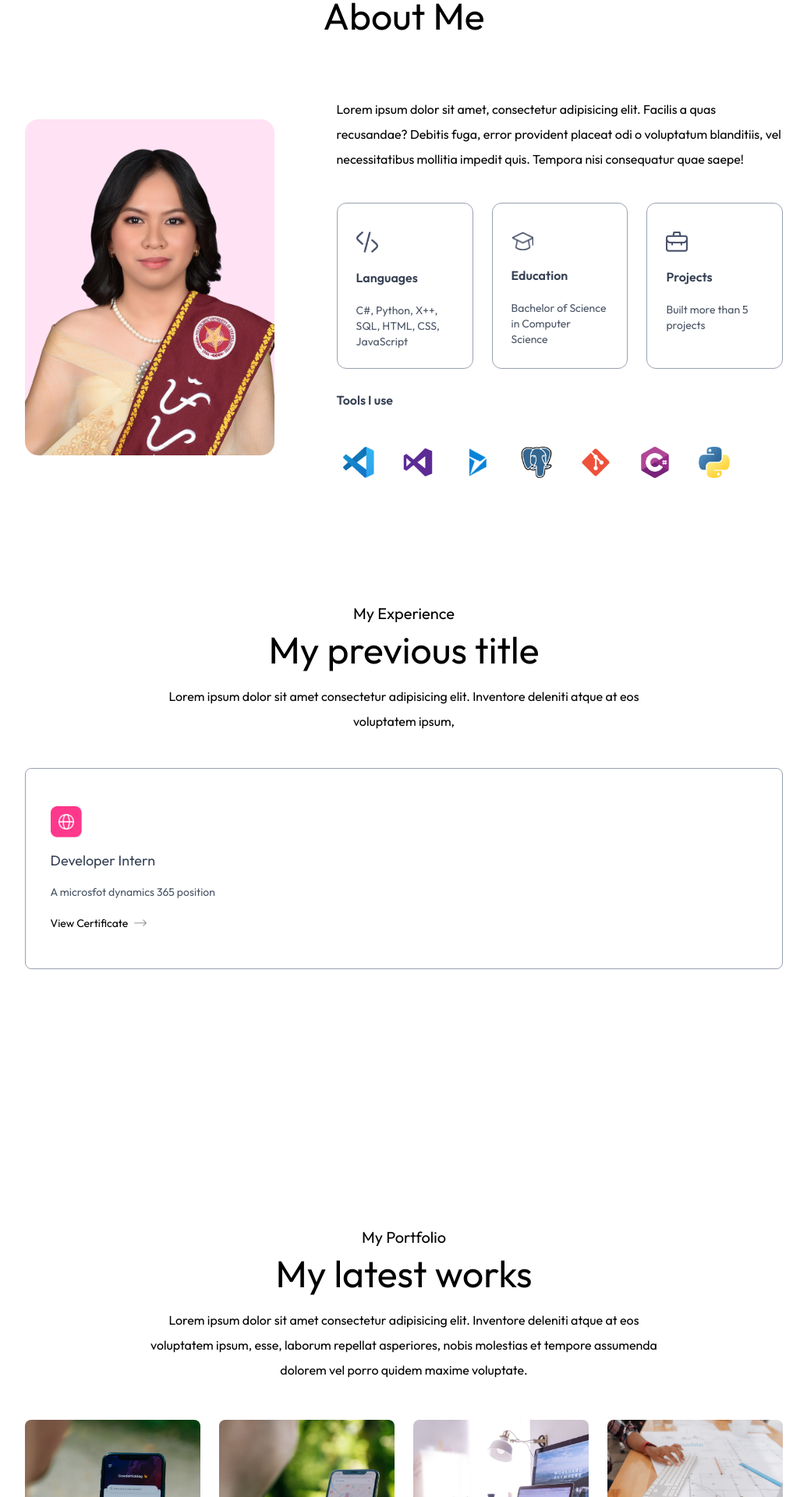
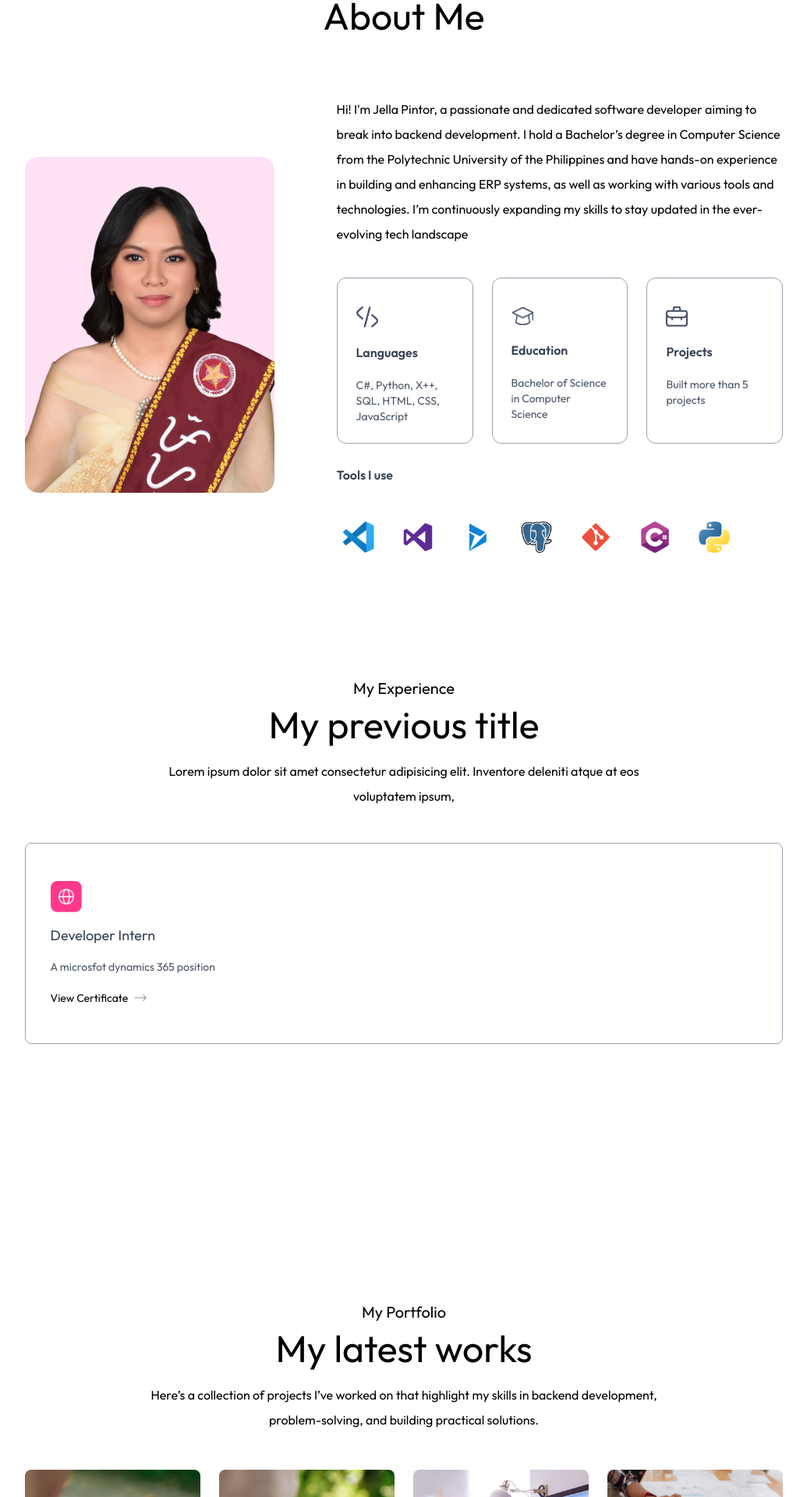
Before and after one commit to Jellepi/my-portfolio, a Next.js app: page / in a window 1280 px wide. Shown: the part 880-2800 px from the top of the page at 78% size, without its empty margins (122-1157 px from the left). Built offline with nearby package versions, Linux system fonts and the light colour scheme; a web font is replaced by a local one.

Commit message:
updated the descriptions

```diff
--- a/app/components/About.jsx
+++ b/app/components/About.jsx
@@ -46,8 +46,9 @@ const About = ({isDarkMode}) => {
             className='flex-1'>
                 <p
                 className='mb-10 max-w-2xl'
-                >Lorem ipsum dolor sit amet, consectetur adipisicing elit. Facilis a quas recusandae? Debitis fuga, error provident placeat odi
-                    o voluptatum blanditiis, vel necessitatibus mollitia impedit quis. Tempora nisi consequatur quae saepe!</p>
+                >Hi! I'm Jella Pintor, a passionate and dedicated software developer aiming to break into backend development.
+                 I hold a Bachelor’s degree in Computer Science from the Polytechnic University of the Philippines
+                 and have hands-on experience in building and enhancing ERP systems, as well as working with various tools and technologies. I’m continuously expanding my skills to stay updated in the ever-evolving tech landscape </p>
             <motion.ul className='grid grid-cols-1 sm:grid-cols-3 gap-6 max-w-2xl'
             initial={{ opacity: 0}}
             whileInView={{ opacity: 1}}
--- a/app/components/Contact.jsx
+++ b/app/components/Contact.jsx
@@ -56,9 +56,9 @@ const Contact = () => {
       whileInView={{opacity: 1}}
       transition={{duration: 0.5,delay: 0.7}}
       >
-        Lorem ipsum dolor sit amet consectetur adipisicing elit.
-        nobis molestias et tempore assumenda dolorem vel
-        porro quidem maxime voluptate.
+        I’d love to connect! Whether it’s about opportunities,
+        collaborations, or just sharing ideas,
+        feel free to reach out and I’ll get back to you as soon as I can.
       </motion.p>
 
       <motion.form className='max-w-2xl mx-auto' onSubmit={onSubmit}
--- a/app/components/Hero.jsx
+++ b/app/components/Hero.jsx
@@ -34,7 +34,7 @@ const Hero = () => {
             whileInView={{opacity: 1}}
             transition={{duration: 0.6,delay: 0.7}}
 >
-            I am an aspiring backend developer from the Philippines, eager to learna and explore different technologies.
+            I’m an aspiring backend developer from the Philippines with a strong passion for learning and exploring new technologies. I just love bashing my head through my keyboard until solutions eventually form.
             </motion.p>
 
 
--- a/app/components/Projects.jsx
+++ b/app/components/Projects.jsx
@@ -27,10 +27,8 @@ const Projects = () => {
         whileInView={{opacity: 1}}
         transition={{duration: 0.5,delay: 0.7}}
         >
-            Lorem ipsum dolor sit amet consectetur adipisicing elit.
-            Inventore deleniti atque at eos voluptatem ipsum, esse, laborum
-            repellat asperiores, nobis molestias et tempore assumenda dolorem vel
-            porro quidem maxime voluptate.</motion.p>
+            Here’s a collection of projects I’ve worked on that highlight my skills in backend development, problem-solving, and building practical solutions.
+            </motion.p>
 
     <motion.div className='grid grid-cols-auto my-10 gap-6'
             initial={{ opacity: 0 }}
```
